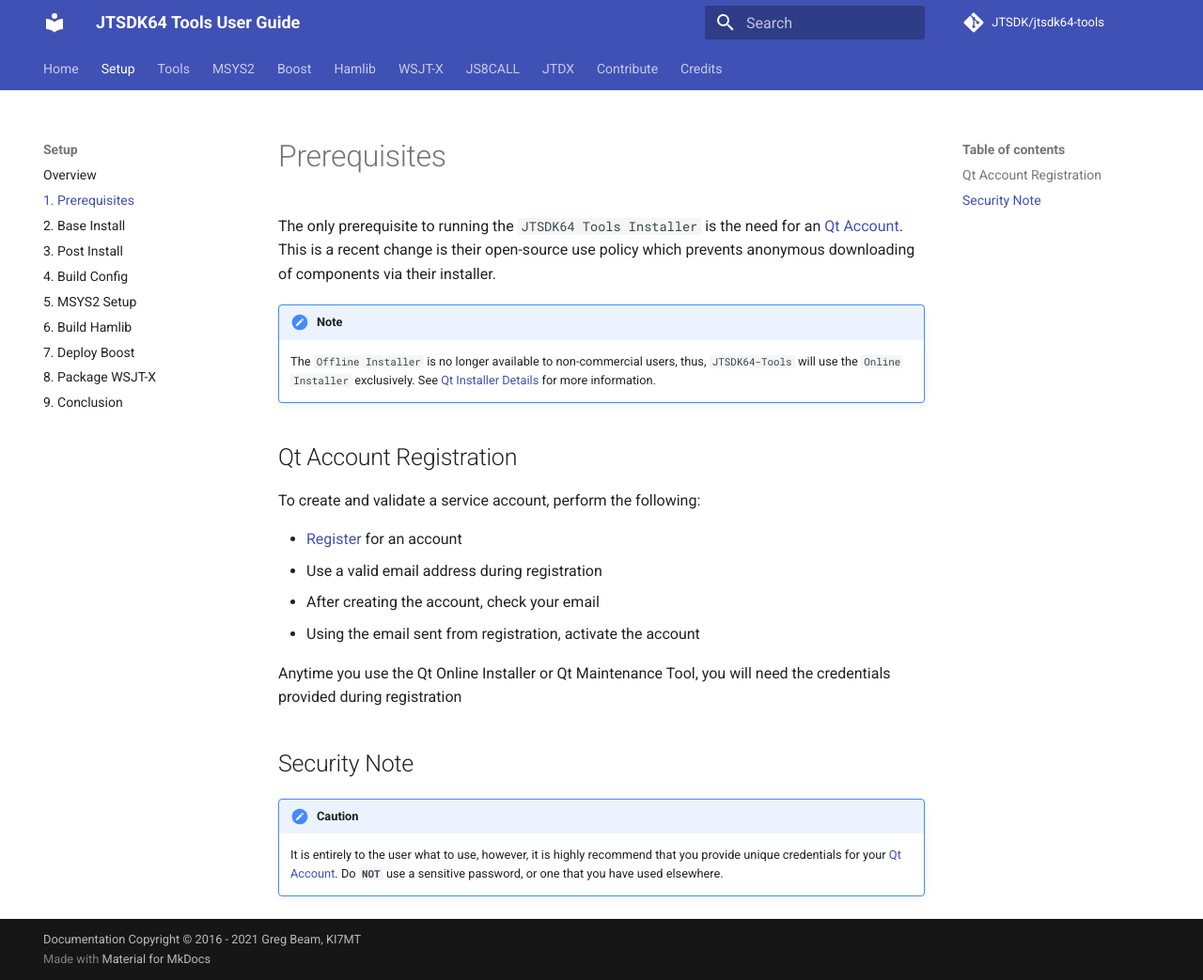
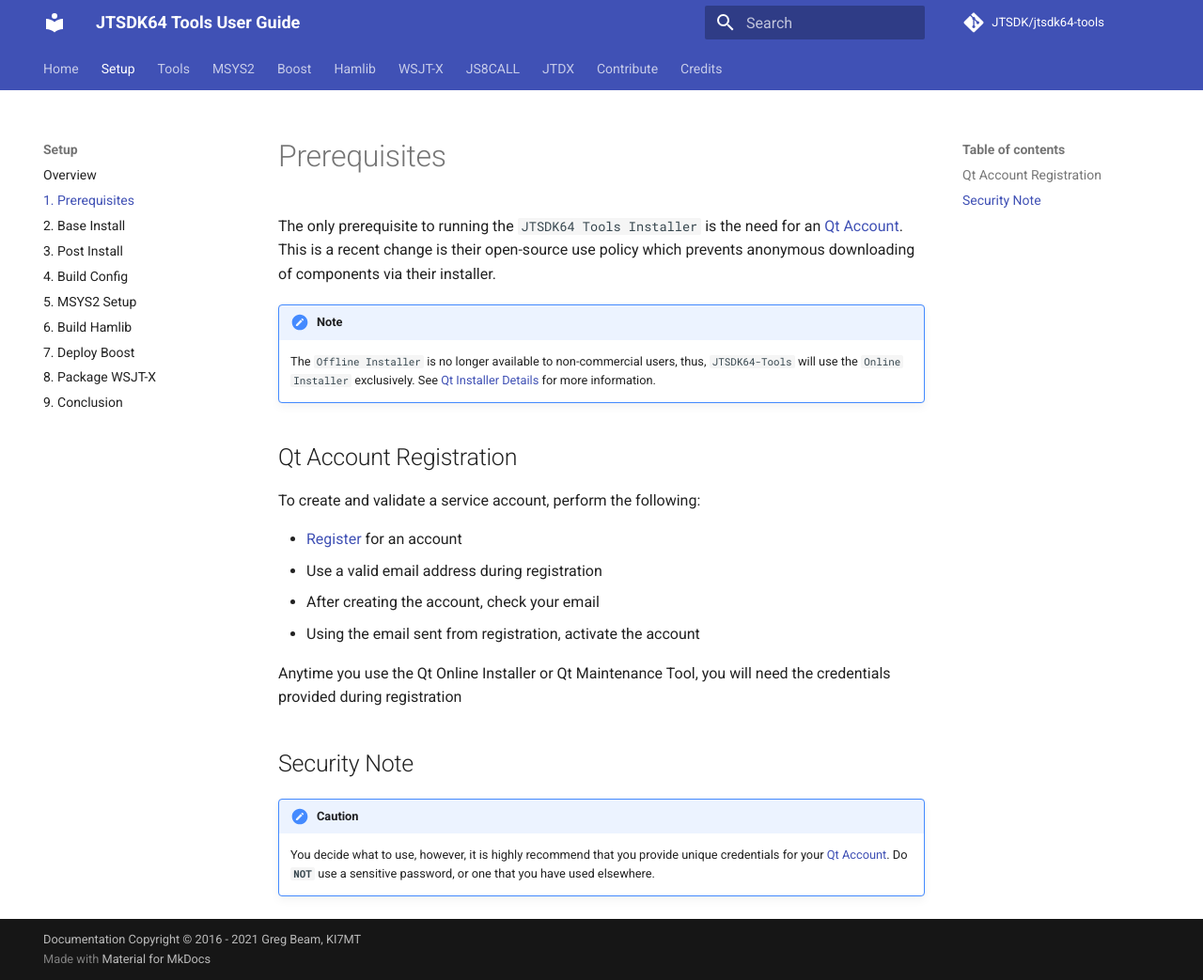
Before and after one commit to JTSDK/jtsdk64-tools, an MkDocs documentation site: the page built from docs/setup/prerequisite.md, in a window 1280 px wide and 1043 px high. Shown: the whole window at 94% size. Built offline with MkDocs 1.6.1 and Material for MkDocs 9.7.7, drawn with Linux system fonts in a browser that asks for light colours; comment, search, counter and statistics services are not loaded.

Commit message:
Fix note in prereq's

```diff
--- a/docs/setup/prerequisite.md
+++ b/docs/setup/prerequisite.md
@@ -20,7 +20,7 @@
 ## Security Note
 
 !!! caution
-    It is entirely to the user what to use, however, it is highly recommend that you provide unique credentials for your [Qt Account][]. Do **`NOT`** use a sensitive password, or one that you have used elsewhere.
+    You decide what to use, however, it is highly recommend that you provide unique credentials for your [Qt Account][]. Do **`NOT`** use a sensitive password, or one that you have used elsewhere.
 
 
 [Qt Account]: https://login.qt.io/login
```
